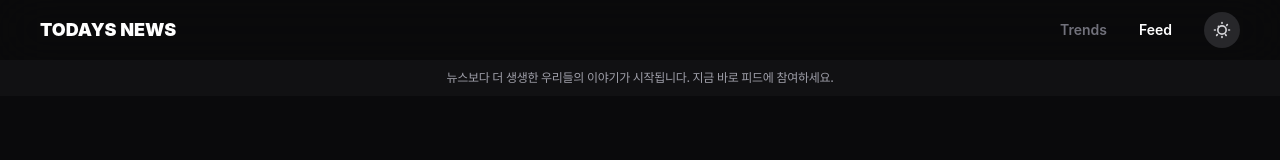
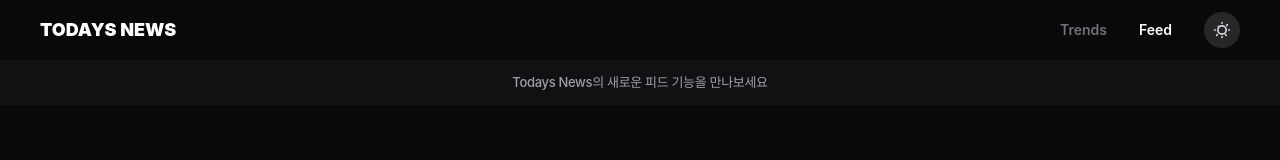
Before and after one commit to UXmanual/uxmanual.github.io, a Vue app: page /feed in a window 1280 px wide. Shown: the top 160 px of the page. Built offline with nearby package versions, Linux system fonts and the light colour scheme; no server answers; the database is empty.

Commit message:
style(banner): update message, increase font size to 13px, and padding to 16px

```diff
--- a/src/components/SiteBanner.vue
+++ b/src/components/SiteBanner.vue
@@ -1,17 +1,15 @@
 <template>
-  <div class="bg-zinc-100 dark:bg-zinc-900/50 py-3 px-6 md:px-10 overflow-hidden relative">
+  <div class="bg-zinc-100 dark:bg-zinc-900/50 py-4 px-6 md:px-10 overflow-hidden relative">
     <div class="max-w-[1800px] mx-auto flex items-center justify-center text-center">
-      <p class="text-[11px] md:text-xs font-medium text-zinc-500 dark:text-zinc-400 tracking-tight leading-none">
-        {{ message }}
+      <p class="text-[13px] font-medium text-zinc-500 dark:text-zinc-400 tracking-tight leading-none">
+        Todays News의 새로운 피드 기능을 만나보세요
       </p>
     </div>
   </div>
 </template>
 
 <script setup lang="ts">
-defineProps<{
-  message: string
-}>()
+// Message is now fixed as per request
 </script>
 
 <style scoped>
--- a/src/views/Feed.vue
+++ b/src/views/Feed.vue
@@ -4,7 +4,7 @@
     <SiteNavbar />
 
     <div class="pt-[60px]">
-      <SiteBanner message="뉴스보다 더 생생한 우리들의 이야기가 시작됩니다. 지금 바로 피드에 참여하세요." />
+      <SiteBanner />
     </div>
 
     <SiteHeader
--- a/src/views/Trends.vue
+++ b/src/views/Trends.vue
@@ -5,7 +5,7 @@
     <SiteNavbar />
 
     <div class="pt-[60px]">
-      <SiteBanner message="뉴스부터 우리들의 이야기까지, Todays News의 새로운 피드 기능을 만나보세요." />
+      <SiteBanner />
     </div>
 
     <SiteHeader
```
